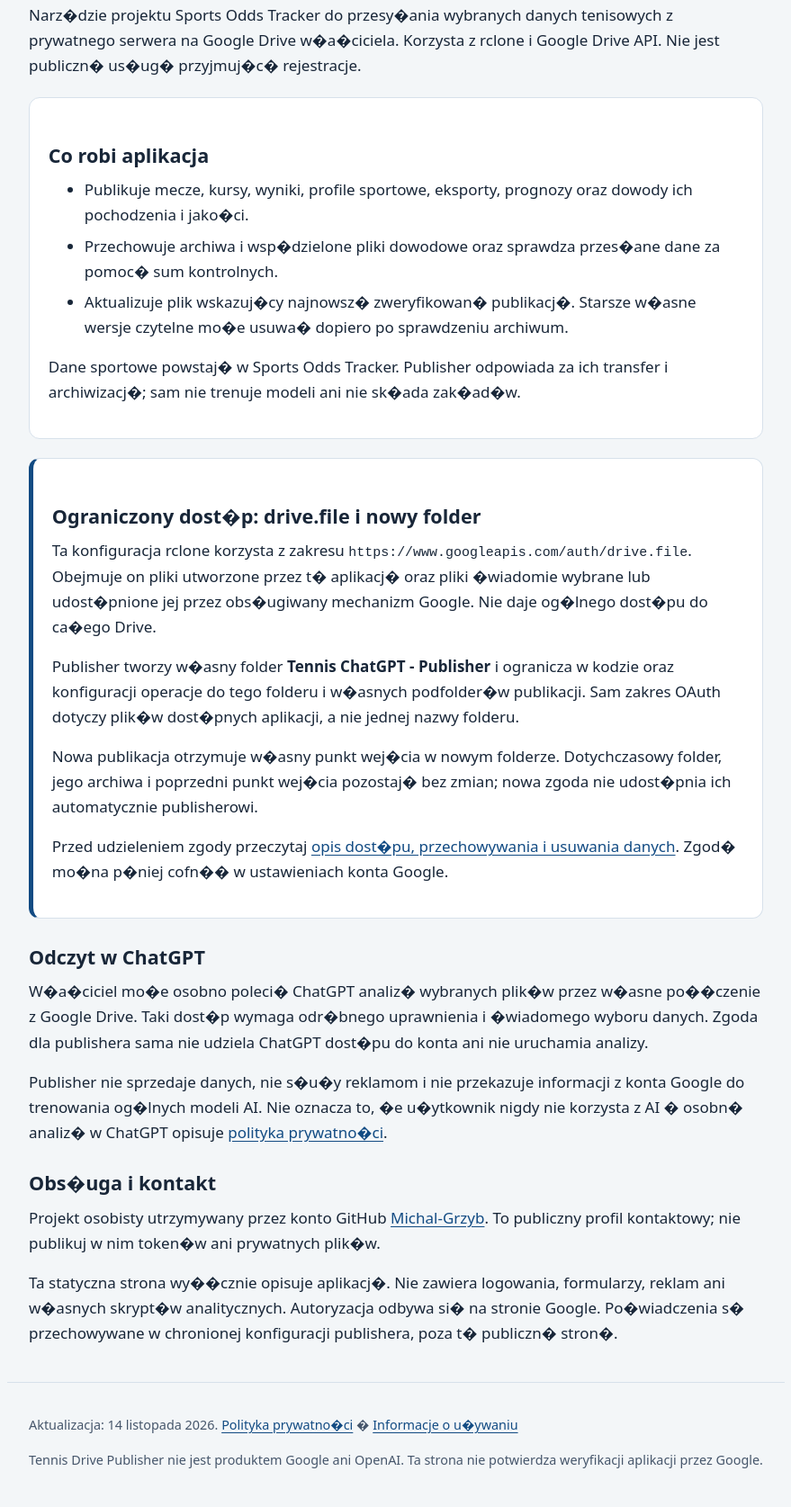
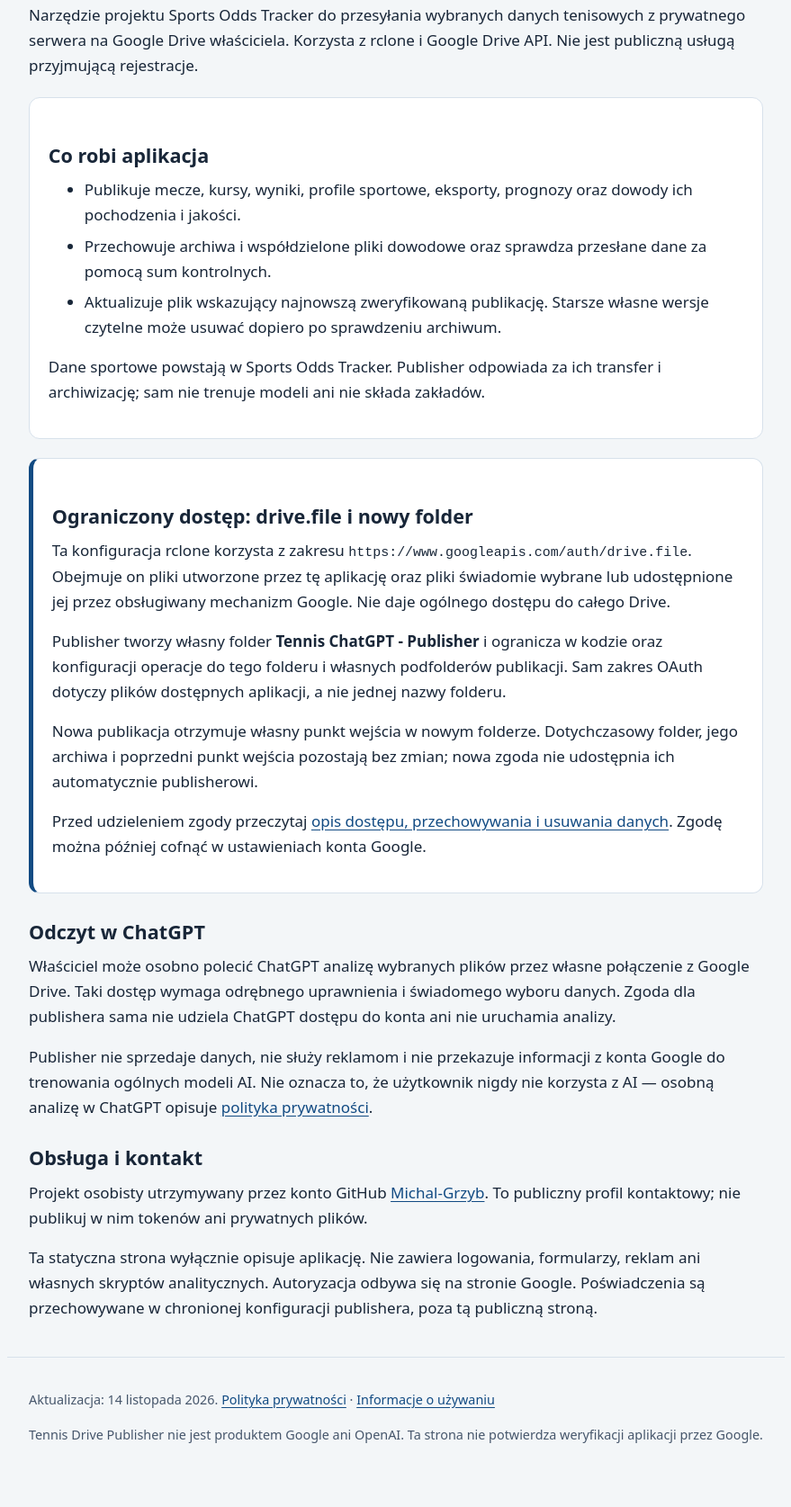
Before and after one commit to Michal-Grzyb/tennis-drive-publisher-info, a plain HTML site: page index.html in a window 1280 px wide. Shown: the part 211-1886 px from the top of the page at 90% size, without its empty margins (200-1079 px from the left). After the commit the page ends 1858 px from the top, so only its background shows below. Drawn offline with Linux system fonts and the light colour scheme.

Commit message:
Preserve Polish UTF-8 text in limited-scope information pages

```diff
--- a/index.html
+++ b/index.html
@@ -4,7 +4,7 @@
   <meta charset="utf-8">
   <meta name="viewport" content="width=device-width, initial-scale=1">
   <link rel="canonical" href="https://michal-grzyb.github.io/tennis-drive-publisher-info/index.html">
-  <meta name="description" content="Tennis Drive Publisher � informacje o prywatnym narz�dziu do publikowania danych tenisowych na Google Drive.">
+  <meta name="description" content="Tennis Drive Publisher — informacje o prywatnym narzędziu do publikowania danych tenisowych na Google Drive.">
   <title>Tennis Drive Publisher</title>
   <style>
     :root{color-scheme:light;--ink:#182638;--muted:#46566b;--link:#124b83;--line:#d7e1eb;--paper:#fff;--bg:#f3f6f8}
@@ -12,47 +12,47 @@
   </style>
 </head>
 <body>
-  <a class="skip" href="#main">Przejd� do tre�ci</a>
+  <a class="skip" href="#main">Przejdź do treści</a>
   <header>
-    <nav aria-label="Nawigacja g��wna">
+    <nav aria-label="Nawigacja główna">
       <a href="index.html" aria-current="page">Aplikacja</a>
-      <a href="privacy.html">Prywatno��</a>
-      <a href="terms.html">Informacje o u�ywaniu</a>
+      <a href="privacy.html">Prywatność</a>
+      <a href="terms.html">Informacje o używaniu</a>
     </nav>
   </header>
   <main id="main">
-    <p class="eyebrow">Prywatne narz�dzie do u�ytku osobistego</p>
+    <p class="eyebrow">Prywatne narzędzie do użytku osobistego</p>
     <h1>Tennis Drive Publisher</h1>
-    <p>Narz�dzie projektu Sports Odds Tracker do przesy�ania wybranych danych tenisowych z prywatnego serwera na Google Drive w�a�ciciela. Korzysta z rclone i Google Drive API. Nie jest publiczn� us�ug� przyjmuj�c� rejestracje.</p>
+    <p>Narzędzie projektu Sports Odds Tracker do przesyłania wybranych danych tenisowych z prywatnego serwera na Google Drive właściciela. Korzysta z rclone i Google Drive API. Nie jest publiczną usługą przyjmującą rejestracje.</p>
 
     <section class="card" aria-labelledby="purpose">
       <h2 id="purpose">Co robi aplikacja</h2>
       <ul>
-        <li>Publikuje mecze, kursy, wyniki, profile sportowe, eksporty, prognozy oraz dowody ich pochodzenia i jako�ci.</li>
-        <li>Przechowuje archiwa i wsp�dzielone pliki dowodowe oraz sprawdza przes�ane dane za pomoc� sum kontrolnych.</li>
-        <li>Aktualizuje plik wskazuj�cy najnowsz� zweryfikowan� publikacj�. Starsze w�asne wersje czytelne mo�e usuwa� dopiero po sprawdzeniu archiwum.</li>
+        <li>Publikuje mecze, kursy, wyniki, profile sportowe, eksporty, prognozy oraz dowody ich pochodzenia i jakości.</li>
+        <li>Przechowuje archiwa i współdzielone pliki dowodowe oraz sprawdza przesłane dane za pomocą sum kontrolnych.</li>
+        <li>Aktualizuje plik wskazujący najnowszą zweryfikowaną publikację. Starsze własne wersje czytelne może usuwać dopiero po sprawdzeniu archiwum.</li>
       </ul>
-      <p>Dane sportowe powstaj� w Sports Odds Tracker. Publisher odpowiada za ich transfer i archiwizacj�; sam nie trenuje modeli ani nie sk�ada zak�ad�w.</p>
+      <p>Dane sportowe powstają w Sports Odds Tracker. Publisher odpowiada za ich transfer i archiwizację; sam nie trenuje modeli ani nie składa zakładów.</p>
     </section>
 
     <section class="card notice" aria-labelledby="scope">
-      <h2 id="scope">Ograniczony dost�p: drive.file i nowy folder</h2>
-      <p>Ta konfiguracja rclone korzysta z zakresu <code>https://www.googleapis.com/auth/drive.file</code>. Obejmuje on pliki utworzone przez t� aplikacj� oraz pliki �wiadomie wybrane lub udost�pnione jej przez obs�ugiwany mechanizm Google. Nie daje og�lnego dost�pu do ca�ego Drive.</p>
-      <p>Publisher tworzy w�asny folder <strong>Tennis ChatGPT - Publisher</strong> i ogranicza w kodzie oraz konfiguracji operacje do tego folderu i w�asnych podfolder�w publikacji. Sam zakres OAuth dotyczy plik�w dost�pnych aplikacji, a nie jednej nazwy folderu.</p>
-      <p>Nowa publikacja otrzymuje w�asny punkt wej�cia w nowym folderze. Dotychczasowy folder, jego archiwa i poprzedni punkt wej�cia pozostaj� bez zmian; nowa zgoda nie udost�pnia ich automatycznie publisherowi.</p>
-      <p>Przed udzieleniem zgody przeczytaj <a href="privacy.html">opis dost�pu, przechowywania i usuwania danych</a>. Zgod� mo�na p�niej cofn�� w ustawieniach konta Google.</p>
+      <h2 id="scope">Ograniczony dostęp: drive.file i nowy folder</h2>
+      <p>Ta konfiguracja rclone korzysta z zakresu <code>https://www.googleapis.com/auth/drive.file</code>. Obejmuje on pliki utworzone przez tę aplikację oraz pliki świadomie wybrane lub udostępnione jej przez obsługiwany mechanizm Google. Nie daje ogólnego dostępu do całego Drive.</p>
+      <p>Publisher tworzy własny folder <strong>Tennis ChatGPT - Publisher</strong> i ogranicza w kodzie oraz konfiguracji operacje do tego folderu i własnych podfolderów publikacji. Sam zakres OAuth dotyczy plików dostępnych aplikacji, a nie jednej nazwy folderu.</p>
+      <p>Nowa publikacja otrzymuje własny punkt wejścia w nowym folderze. Dotychczasowy folder, jego archiwa i poprzedni punkt wejścia pozostają bez zmian; nowa zgoda nie udostępnia ich automatycznie publisherowi.</p>
+      <p>Przed udzieleniem zgody przeczytaj <a href="privacy.html">opis dostępu, przechowywania i usuwania danych</a>. Zgodę można później cofnąć w ustawieniach konta Google.</p>
     </section>
 
     <h2>Odczyt w ChatGPT</h2>
-    <p>W�a�ciciel mo�e osobno poleci� ChatGPT analiz� wybranych plik�w przez w�asne po��czenie z Google Drive. Taki dost�p wymaga odr�bnego uprawnienia i �wiadomego wyboru danych. Zgoda dla publishera sama nie udziela ChatGPT dost�pu do konta ani nie uruchamia analizy.</p>
-    <p>Publisher nie sprzedaje danych, nie s�u�y reklamom i nie przekazuje informacji z konta Google do trenowania og�lnych modeli AI. Nie oznacza to, �e u�ytkownik nigdy nie korzysta z AI � osobn� analiz� w ChatGPT opisuje <a href="privacy.html#chatgpt">polityka prywatno�ci</a>.</p>
+    <p>Właściciel może osobno polecić ChatGPT analizę wybranych plików przez własne połączenie z Google Drive. Taki dostęp wymaga odrębnego uprawnienia i świadomego wyboru danych. Zgoda dla publishera sama nie udziela ChatGPT dostępu do konta ani nie uruchamia analizy.</p>
+    <p>Publisher nie sprzedaje danych, nie służy reklamom i nie przekazuje informacji z konta Google do trenowania ogólnych modeli AI. Nie oznacza to, że użytkownik nigdy nie korzysta z AI — osobną analizę w ChatGPT opisuje <a href="privacy.html#chatgpt">polityka prywatności</a>.</p>
 
-    <h2>Obs�uga i kontakt</h2>
-    <p>Projekt osobisty utrzymywany przez konto GitHub <a href="https://github.com/Michal-Grzyb" rel="noopener noreferrer">Michal-Grzyb</a>. To publiczny profil kontaktowy; nie publikuj w nim token�w ani prywatnych plik�w.</p>
-    <p>Ta statyczna strona wy��cznie opisuje aplikacj�. Nie zawiera logowania, formularzy, reklam ani w�asnych skrypt�w analitycznych. Autoryzacja odbywa si� na stronie Google. Po�wiadczenia s� przechowywane w chronionej konfiguracji publishera, poza t� publiczn� stron�.</p>
+    <h2>Obsługa i kontakt</h2>
+    <p>Projekt osobisty utrzymywany przez konto GitHub <a href="https://github.com/Michal-Grzyb" rel="noopener noreferrer">Michal-Grzyb</a>. To publiczny profil kontaktowy; nie publikuj w nim tokenów ani prywatnych plików.</p>
+    <p>Ta statyczna strona wyłącznie opisuje aplikację. Nie zawiera logowania, formularzy, reklam ani własnych skryptów analitycznych. Autoryzacja odbywa się na stronie Google. Poświadczenia są przechowywane w chronionej konfiguracji publishera, poza tą publiczną stroną.</p>
   </main>
   <footer>
-    <p>Aktualizacja: 14 listopada 2026. <a href="privacy.html">Polityka prywatno�ci</a> � <a href="terms.html">Informacje o u�ywaniu</a></p>
+    <p>Aktualizacja: 14 listopada 2026. <a href="privacy.html">Polityka prywatności</a> · <a href="terms.html">Informacje o używaniu</a></p>
     <p>Tennis Drive Publisher nie jest produktem Google ani OpenAI. Ta strona nie potwierdza weryfikacji aplikacji przez Google.</p>
   </footer>
 </body>
```
